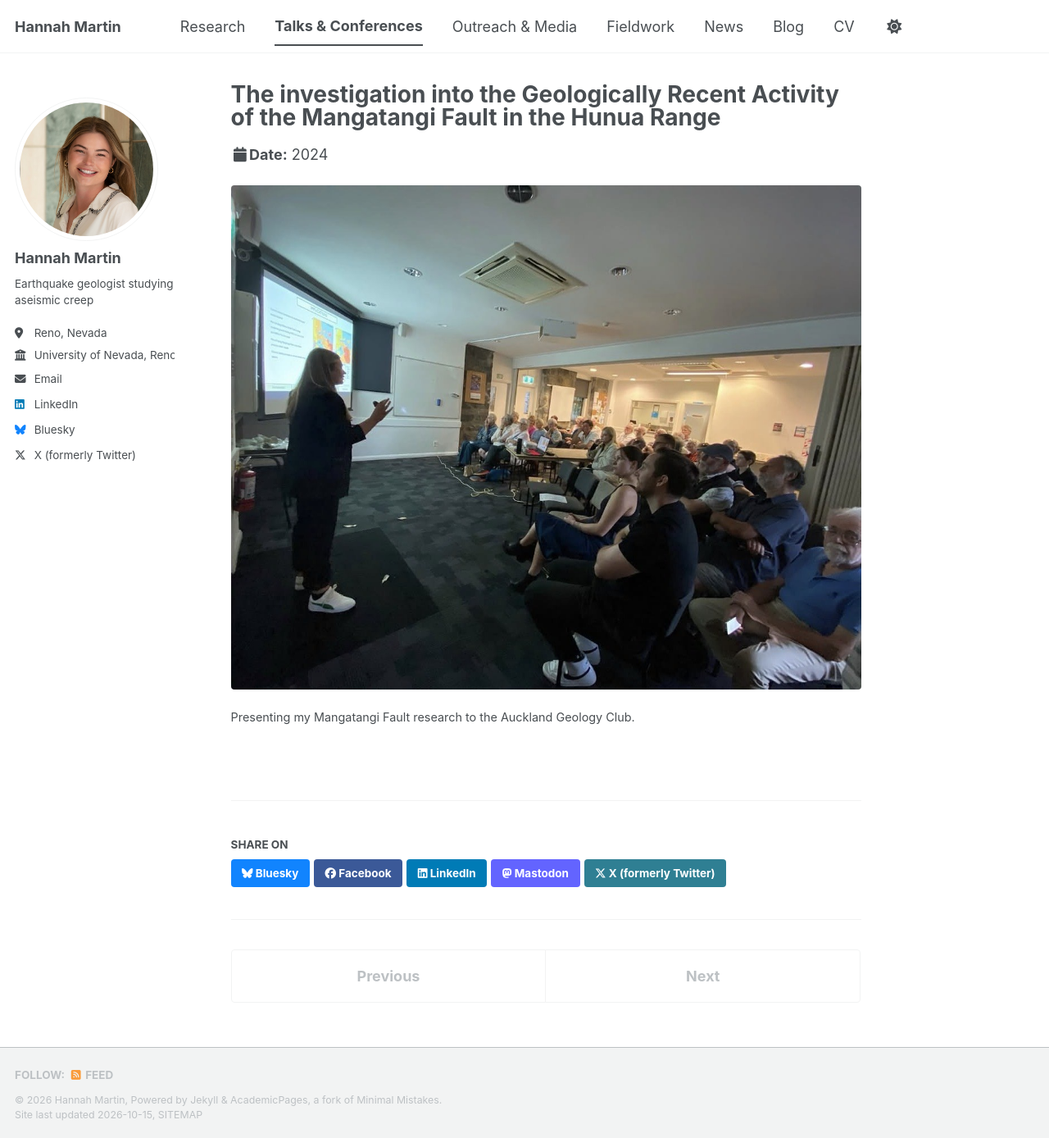
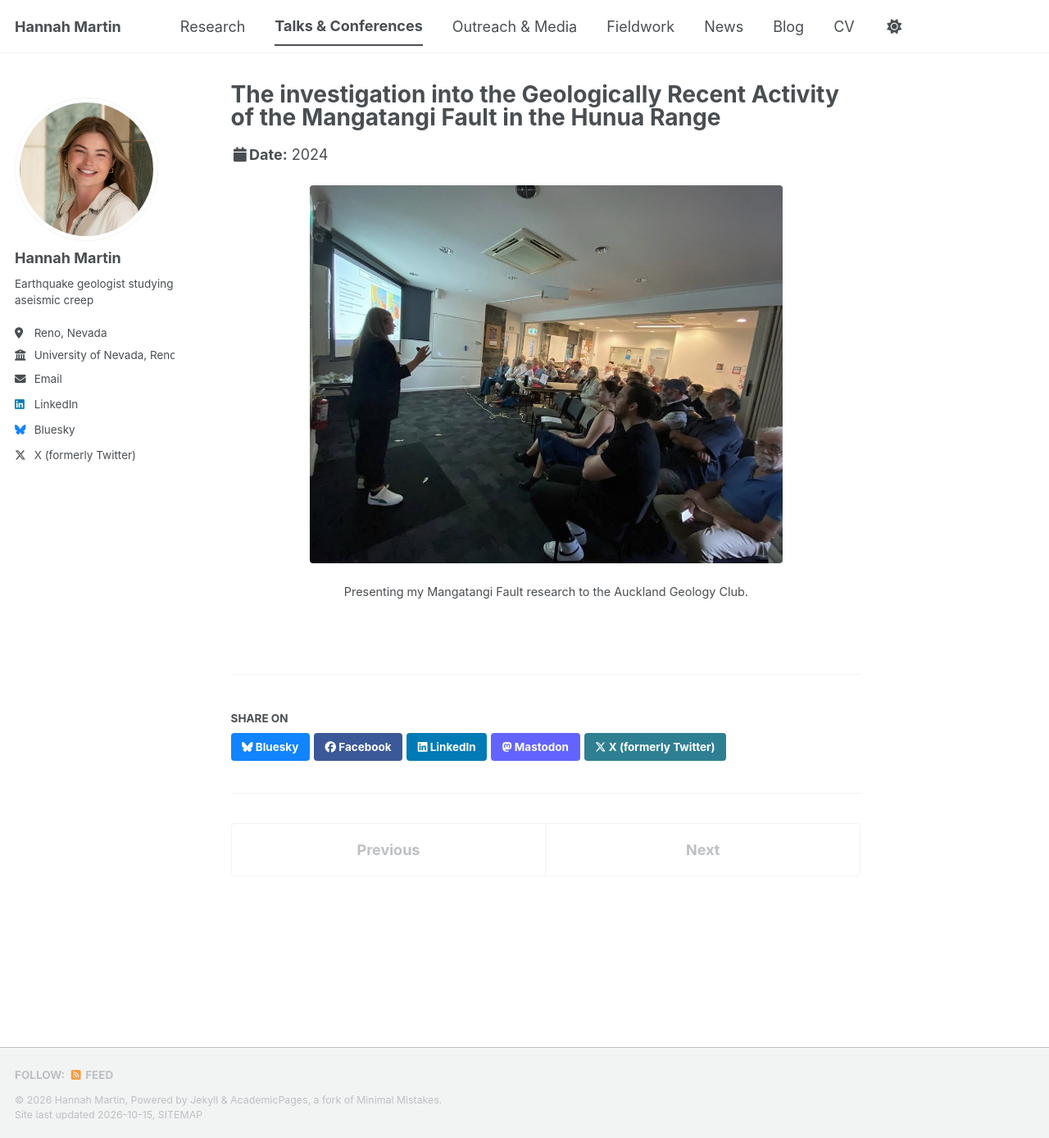
Before and after one commit to HannahMartinGeology/hannahmartingeology.github.io, a Jekyll site: the page built from _talks/2024-auckland-geology-club.md, in a window 1280 px wide and 1388 px high. Shown: the whole window at 82% size. Built offline with Jekyll 4.4.1, drawn with Linux system fonts in a browser that asks for light colours; a style sheet for code colours, icons or effects is not loaded.

Commit message:
Make talk page photos smaller and centred
Co-Authored-By: Claude Opus 5.5 (1M context) <noreply@anthropic.com>
Claude-Session: https://claude.ai/code/session_01DgkcoPr1qNd1CjQ2i3f6tK

```diff
--- a/assets/css/main.scss
+++ b/assets/css/main.scss
@@ -56,9 +56,10 @@
 /* Talk thumbnails: same size as the journal article thumbnail */
 .talk-thumb img { width: 200px; height: 160px; object-fit: cover; }
 .talk-row .archive__item-title { margin-top: 0; }
-.talk-figure { margin: 0 0 1.5em; display: block; }
+.talk-figure { margin: 0 auto 1.5em; display: block; max-width: 75%; text-align: center; }
 .talk-figure img { width: 100%; border-radius: 4px; }
-.talk-figure figcaption { font-family: inherit; font-size: 0.8em; margin-top: 0.4em; }
+.talk-figure figcaption { font-family: inherit; font-size: 0.8em; margin-top: 0.4em; text-align: center; }
+@media (max-width: 600px) { .talk-figure { max-width: 100%; } }
 @media (max-width: 600px) {
   .pub-row { flex-direction: column; }
   .pub-thumb img { height: auto !important; width: 100%; max-width: 100%; margin-top: 0 !important; }
```
